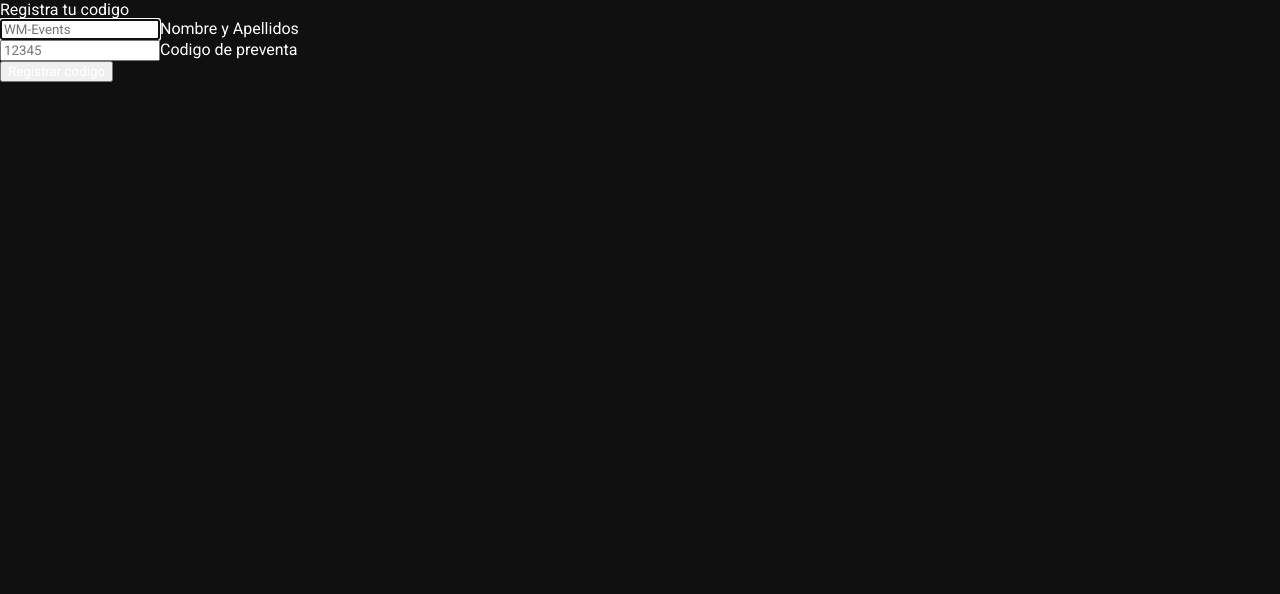
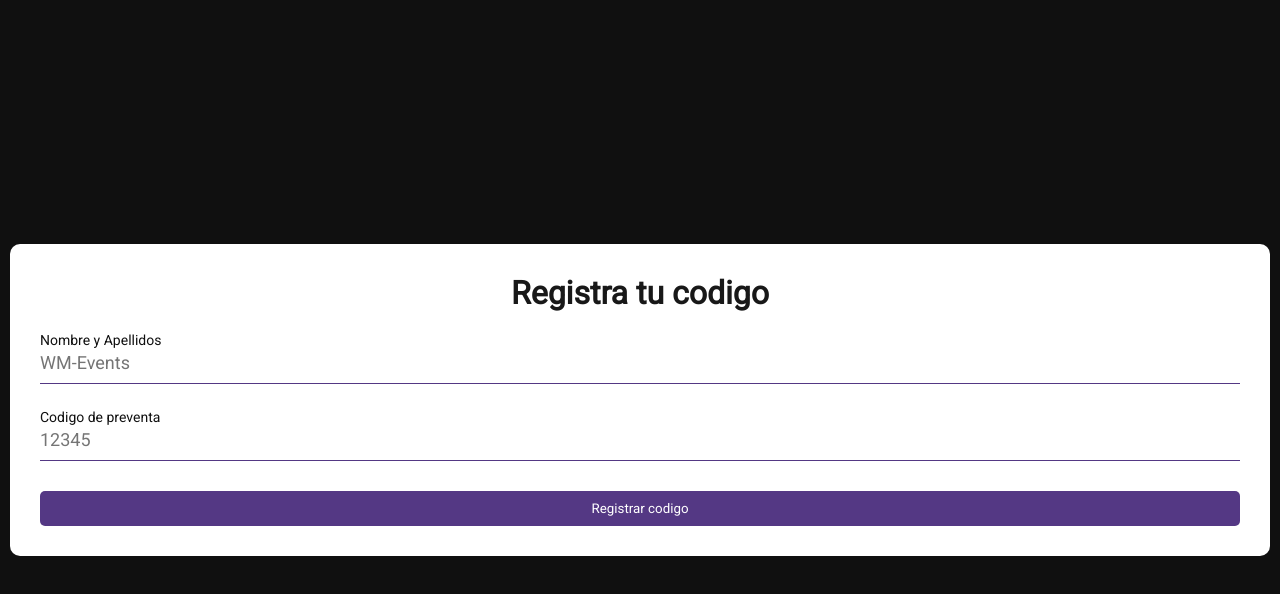
Before and after one commit to v-devOs/Wm-Events-Nextjs, a Next.js app: page / in a window 1280 px wide. Shown: the top 594 px of the page. Built offline with nearby package versions, Linux system fonts and the light colour scheme.

Commit message:
Creacion de las interfaces y estilos de las paginas de login

```diff
--- a/assets/styles/globals.css
+++ b/assets/styles/globals.css
@@ -19,9 +19,26 @@ body{
   background-color: var(--primary-color);
 }
 
-.spacing{
-  margin: 10px;
-  padding: 5px;
+button{
+  width: 100%;
+  height: 35px;
+  background-color: var(--contrast-color);
+  color: var(--white-color);
+  border: none;
+}
+
+
+.container{
+  width: 100%;
+  min-height: 100vh;
+}
+
+.p-30{
+  padding: 30px;
+}
+
+.mb-15{
+  margin-bottom: 15px;
 }
 
 .border-radius-ex{
@@ -45,3 +62,53 @@ body{
   justify-content: center;
   align-items: center;
 }
+
+.txt-center{
+  text-align: center;
+}
+
+.dark-color{
+  color: var(--secondary-color);
+}
+
+.container-form{
+  background-color: var(--white-color);
+  width: 100%;
+  margin-inline: 10px;
+}
+
+.user-box {
+  position: relative;
+  margin-bottom: 25px;
+  margin-top: 30px;
+}
+
+.user-box input {
+  width: 100%;
+  padding: 10px 0;
+  font-size: 18px;
+  margin-bottom: 5px;
+  border: none;
+  border-bottom: 1px solid var(--contrast-color);
+  color: var(--primary-color);
+  outline: none;
+  background: transparent;
+}
+
+.user-box label {
+  position: absolute;
+  top: 0;
+  left: 0;
+  padding: 10px 0;
+  font-size: 18px;
+  pointer-events: none;
+  transition: .3s;
+}
+
+.user-box input:focus~label,
+.user-box input:valid~label {
+  top: -20px;
+  left: 0;
+  color: var(--primary-color);
+  font-size: 14px;
+}
--- a/components/layouts/AuthLayout.tsx
+++ b/components/layouts/AuthLayout.tsx
@@ -14,9 +14,11 @@ export const AuthLayout: FC<Props> = ({ children, desc, title }) => {
         <title>{ title }</title>
       </Head>
 
-      <main className='flex jst-content'>
-        <div className="container-form">
-          <div className="container-from-title">{ title }</div>
+      <main className='flex center-content container'>
+        <div className="container-form p-30 border-radius-ex">
+          <div className="container-from-title mb-15 txt-center">
+            <h1 className="dark-color">{ title }</h1>
+          </div>
           { children }
         </div>
       </main>
--- /dev/null
+++ b/interfaces/index.ts
@@ -0,0 +1 @@
+export * from './ICode'
--- a/pages/admin/index.tsx
+++ b/pages/admin/index.tsx
@@ -14,7 +14,7 @@ const AdminPage = () => {
         </div>
 
         <div className="container-form-btn">
-          <button type='submit'>Iniciar sesion</button>
+          <button type='submit'  className='border-radius-in'>Iniciar sesion</button>
         </div>
       </form>
     </AuthLayout>
--- a/pages/index.tsx
+++ b/pages/index.tsx
@@ -7,17 +7,17 @@ const HomePage = () => {
       <form>
         <div className="container-form-inputs">
           <div className="user-box">
-            <input autoFocus placeholder='WM-Events'/>
+            <input autoFocus placeholder='WM-Events' />
             <label>Nombre y Apellidos</label>
           </div>
           <div className="user-box">
-            <input placeholder='12345'></input>
+            <input placeholder='12345' ></input>
             <label>Codigo de preventa</label>
           </div>
         </div>
 
         <div className="container-form-btn">
-          <button type='submit'>Registrar codigo</button>
+          <button type='submit' className='border-radius-in'>Registrar codigo</button>
         </div>
       </form>
     </AuthLayout>
```
Also changed, not shown: interfaces/ICode.ts (added, +7 -0 lines).
